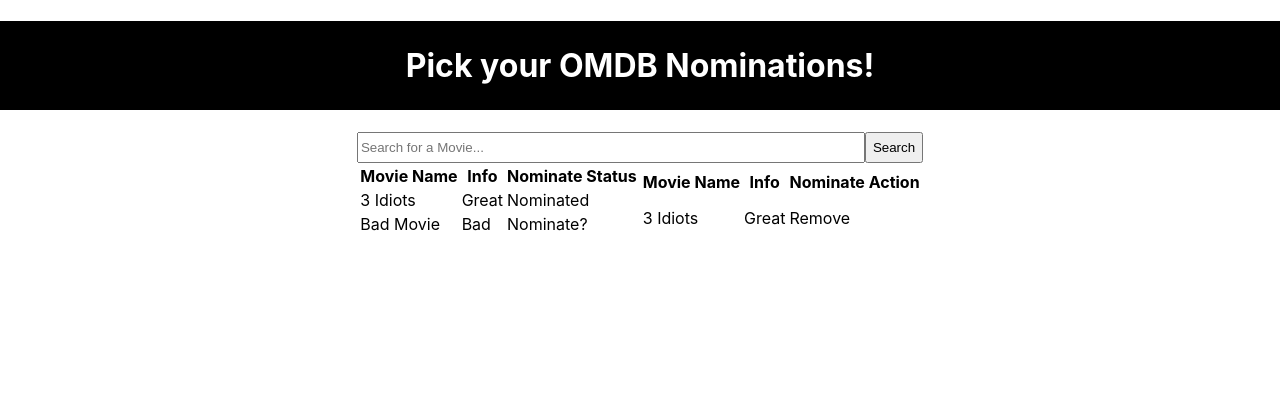
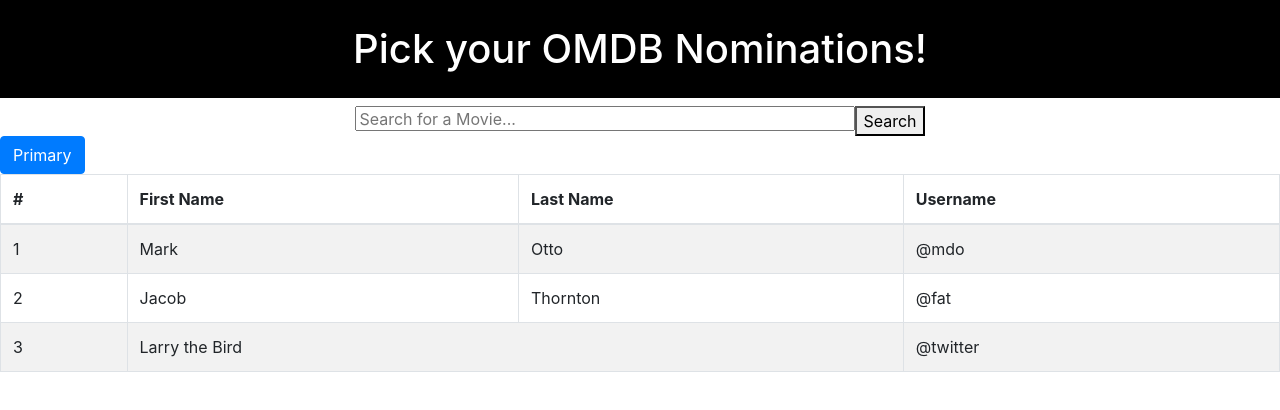
Before and after one commit to shaharyarlakhani/shopifyFrontendChallenge, a React (Create React App) app in the folder omdb-nominate/: page / in a window 1280 px wide. Shown: the top 410 px of the page. Built offline with nearby package versions, Linux system fonts and the light colour scheme.

Commit message:
finally figured out how to use react bootstrap components

```diff
--- a/omdb-nominate/src/App.js
+++ b/omdb-nominate/src/App.js
@@ -2,6 +2,7 @@
 import Header from './components/Header'
 import SearchBar from './components/SearchBar'
 import ListBoxes from  './components/ListBoxes'
+import 'bootstrap/dist/css/bootstrap.min.css'
 
 function App() {
     return (
--- a/omdb-nominate/src/components/ListBoxes.js
+++ b/omdb-nominate/src/components/ListBoxes.js
@@ -1,38 +1,40 @@
 import React from 'react'
+import Table from 'react-bootstrap/Table'
+import Button from 'react-bootstrap/Button'
 
 function ListBoxes() {
     return (
-        <div style={{display: 'flex', justifyContent: 'center'}}>
-            <table>
+        <div>
+        <Button variant="primary">Primary</Button>{' '}
+        <Table striped bordered hover>
+            <thead>
                 <tr>
-                    <th>Movie Name</th>
-                    <th>Info</th>
-                    <th>Nominate Status</th>
+                <th>#</th>
+                <th>First Name</th>
+                <th>Last Name</th>
+                <th>Username</th>
+                </tr>
+            </thead>
+            <tbody>
+                <tr>
+                <td>1</td>
+                <td>Mark</td>
+                <td>Otto</td>
+                <td>@mdo</td>
                 </tr>
                 <tr>
-                    <td>3 Idiots</td>
-                    <td>Great</td>
-                    <td>Nominated</td>
+                <td>2</td>
+                <td>Jacob</td>
+                <td>Thornton</td>
+                <td>@fat</td>
                 </tr>
                 <tr>
-                    <td>Bad Movie</td>
-                    <td>Bad</td>
-                    <td>Nominate?</td>
+                <td>3</td>
+                <td colSpan="2">Larry the Bird</td>
+                <td>@twitter</td>
                 </tr>
-            </table>
-
-            <table>
-                <tr>
-                    <th>Movie Name</th>
-                    <th>Info</th>
-                    <th>Nominate Action</th>
-                </tr>
-                <tr>
-                    <td>3 Idiots</td>
-                    <td>Great</td>
-                    <td>Remove</td>
-                </tr>
-            </table>
+            </tbody>
+        </Table>
         </div>
     )
 }
```
